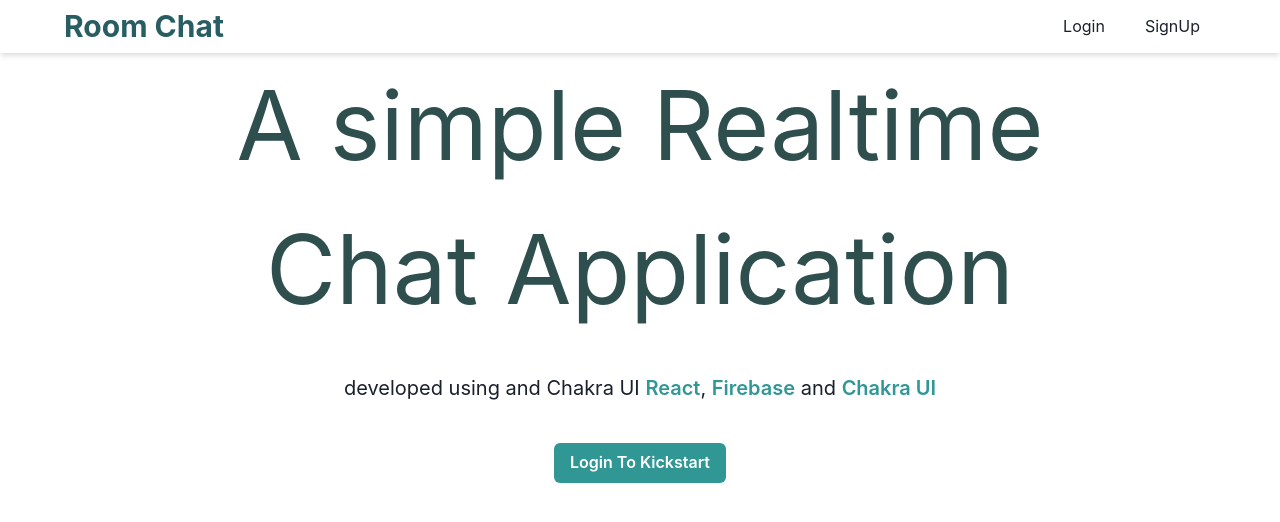
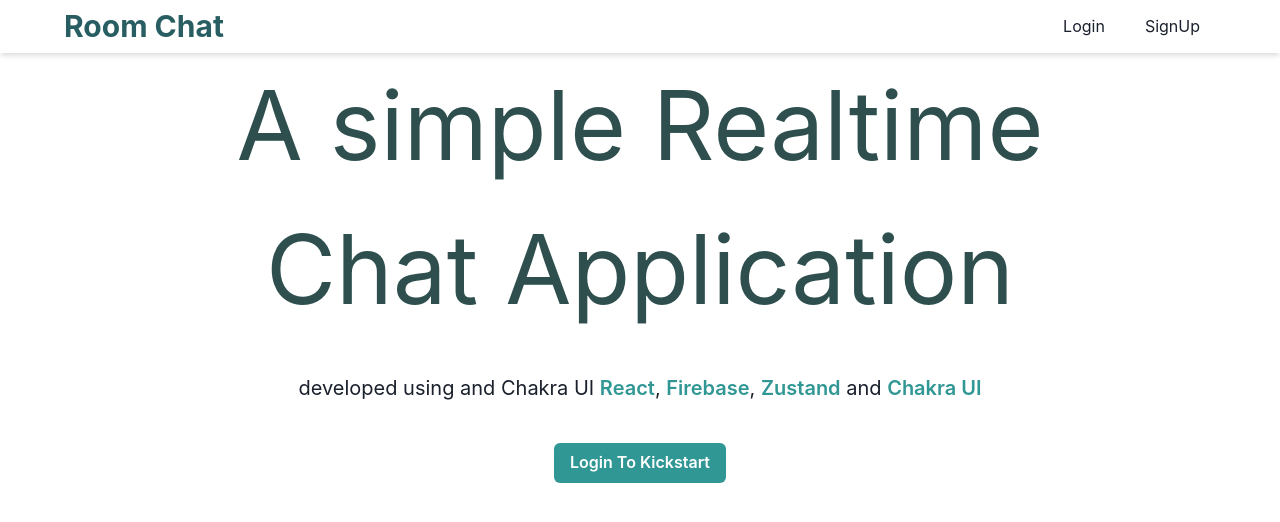
Before and after one commit to sairajchouhan/react-room-chat, a React (Create React App) app: page / in a window 1280 px wide. Shown: the top 522 px of the page. Built offline with nearby package versions, Linux system fonts and the light colour scheme; no server answers.

Commit message:
add firebase hosting

```diff
--- a/src/components/room/RoomRightDropdown.tsx
+++ b/src/components/room/RoomRightDropdown.tsx
@@ -81,9 +81,6 @@ const RoomRightDropdown: React.FC<RoomRightDropdownProps> = ({
       //! reduce async function
       await roomMates.reduce(
         async (promise: any, user: { uid: string; username: string }) => {
-          // This line will wait for the last async function to finish.
-          // The first iteration uses an already resolved Promise
-          // so, it will immediately continue.
           await promise;
           const userRef = db.collection('users').doc(user.uid);
           await userRef.update({
--- a/src/pages/Home.tsx
+++ b/src/pages/Home.tsx
@@ -40,6 +40,16 @@ const Home = () => {
           >
             Firebase
           </a>
+        </Button>
+        ,{' '}
+        <Button colorScheme="teal" variant="link" fontSize="xl">
+          <a
+            href="https://github.com/pmndrs/zustand"
+            target="_blank"
+            rel="noreferrer"
+          >
+            Zustand
+          </a>
         </Button>{' '}
         and{' '}
         <Button colorScheme="teal" variant="link" fontSize="xl">
```
Also changed, not shown: firebase.json (added), 1 other file (tests, documents, lock files or other folders).
